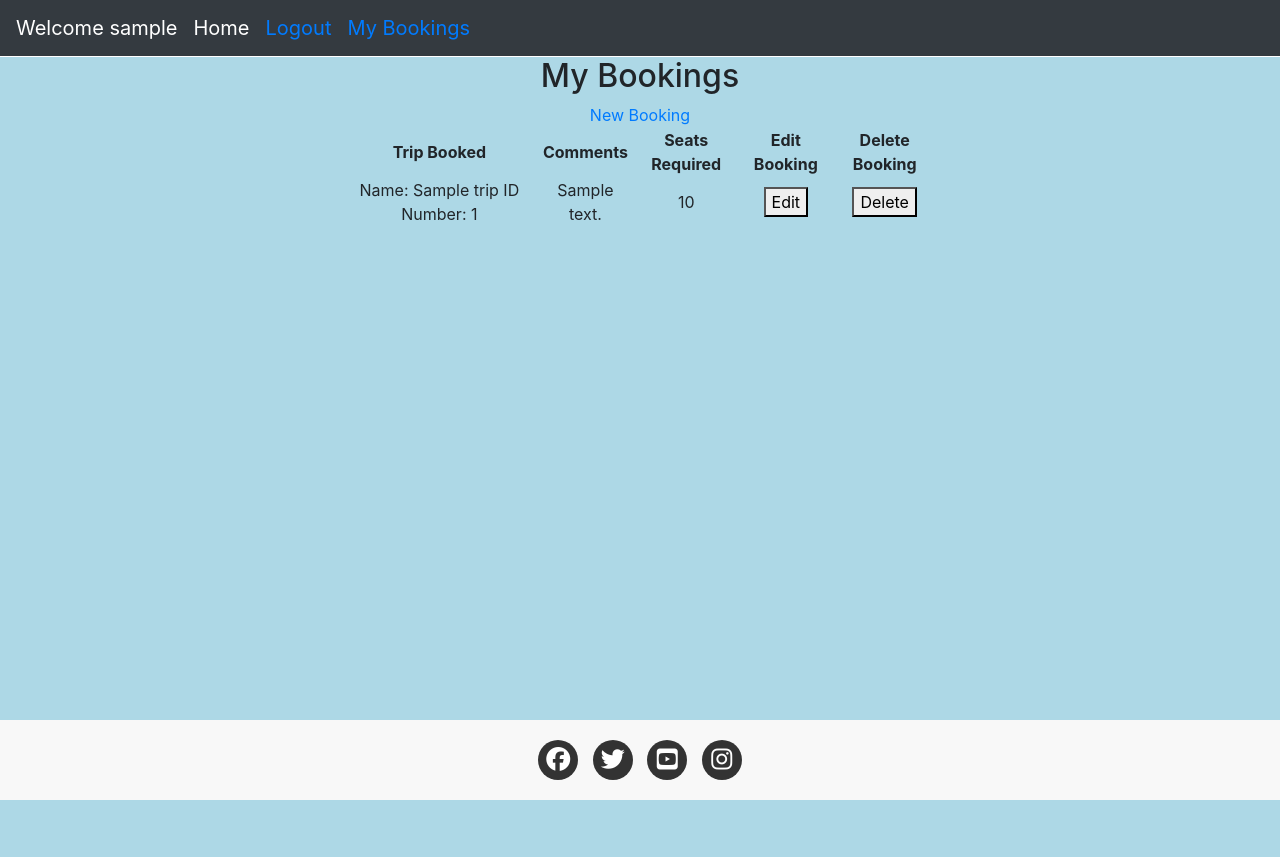
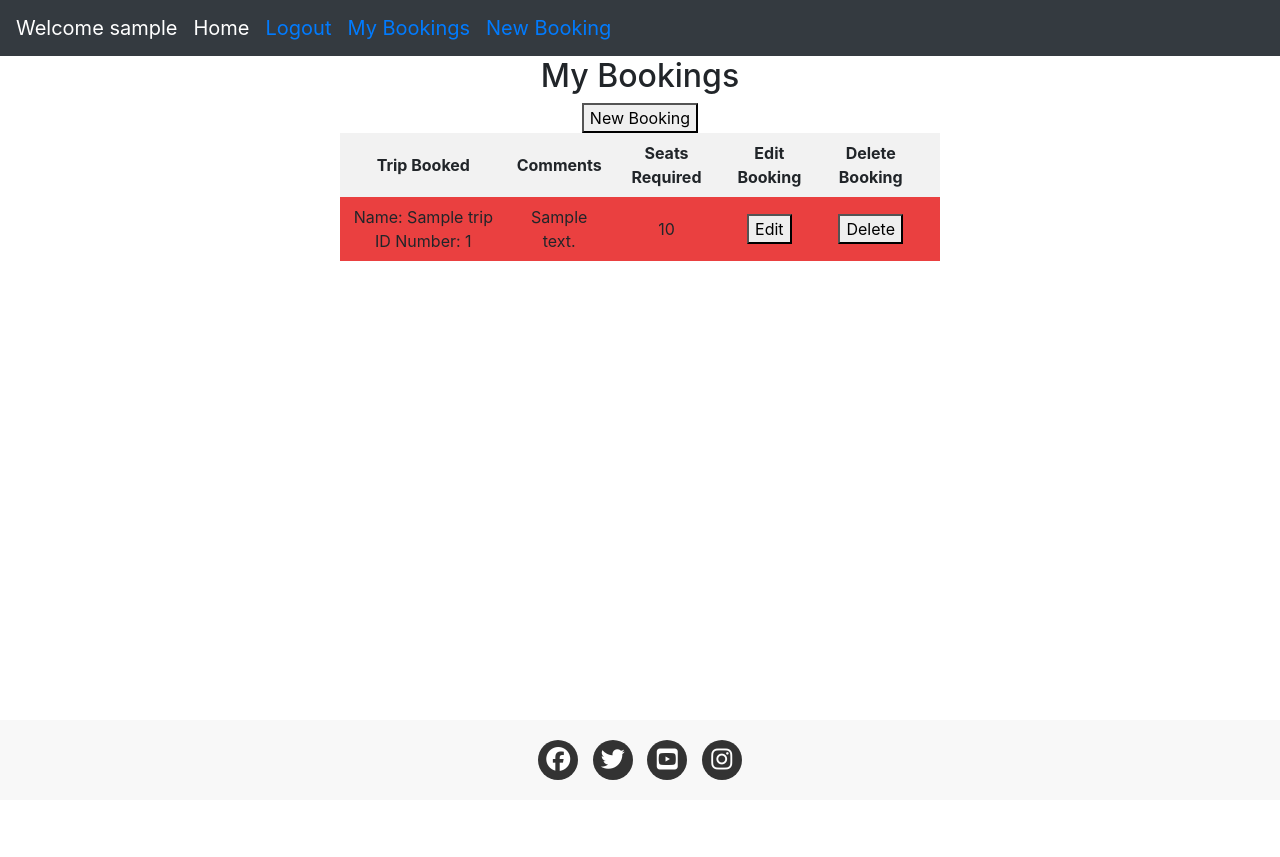
Before and after one commit to RichBurman/Project_4, a Django app: page /mybookings in a window 1280 px wide. Run offline with Django 3.2, Linux system fonts and the light colour scheme; a user stored in the database is signed in; tables that the repository leaves empty hold one stand-in row (values such as "Sample post"); some libraries are stand-ins or nearby versions.

Commit message:
Add styling to tables on html pages and add new booking to navbar

```diff
--- a/static/css/style.css
+++ b/static/css/style.css
@@ -4,7 +4,7 @@ main {
     display: flex;
     flex-direction: column;
     min-height: 100vh;
-    background-color: lightblue;
+    background-color: white;
 }
 
 .container {
@@ -44,13 +44,32 @@ main {
 }
 
 
-/* center table */
+/* Style tables */
 
 .center-table {
     width: 100%;
     max-width: 600px;
     margin: 0 auto;
+}
 
+table {
+    border-collapse: collapse;
+    width: 100%;
+}
+
+th,
+td {
+    padding: 8px;
+    text-align: center;
+}
+
+th {
+    background-color: #f2f2f2;
+    font-weight: bold;
+}
+
+tbody tr:nth-child(odd) {
+    background-color: #ea4040;
 }
 
 /* footer style */
--- a/templates/base.html
+++ b/templates/base.html
@@ -57,6 +57,9 @@
         </li>
         <li class="navbar-brand">
           <a href="{% url 'mybookings' %}">My Bookings</a>
+        </li>
+        <li class="navbar-brand">
+          <a href="{% url 'addnewbooking' %}">New Booking</a>
         </li>
         {% else %}
         <li class="nav-brand">
--- a/templates/mybookings.html
+++ b/templates/mybookings.html
@@ -3,7 +3,9 @@
 
 <h2>My Bookings</h2>
 
-<a href="{% url 'addnewbooking' %}">New Booking</a>
+<a href="{% url 'addnewbooking' %}">
+  <button>New Booking</button>
+</a>
 
 <table class="center-table">
   <thread>
```
